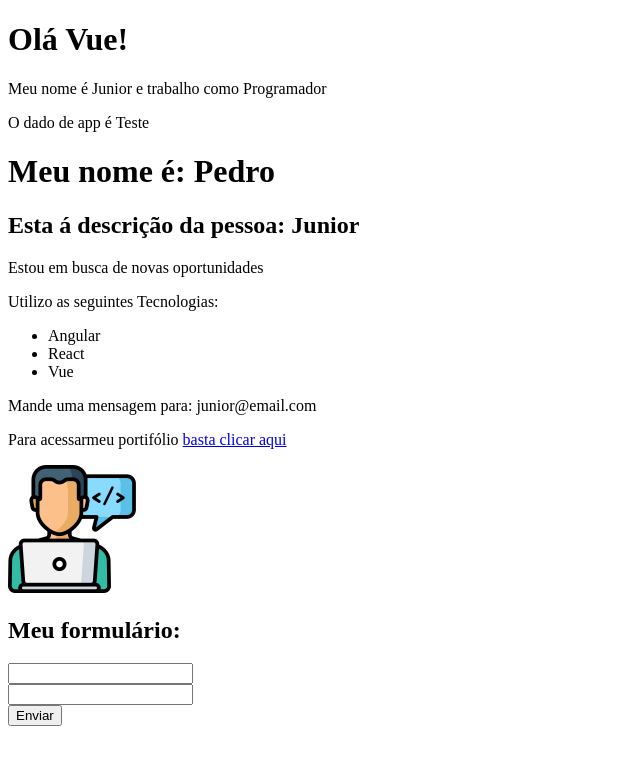
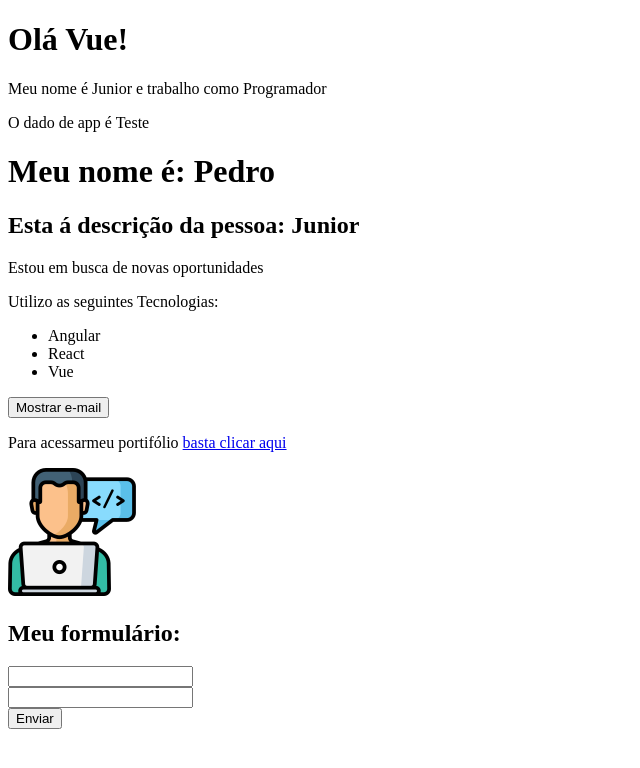
Before and after one commit to valberjr/hora-de-codar-vue-3, a Vue app in the folder 2-instalacao-cli/: page / in a window 1280 px wide. Shown: the top 768 px of the page, without its empty margins (0-640 px from the left). Built offline with nearby package versions, Linux system fonts and the light colour scheme.

Commit message:
métodos

```diff
--- a/2-instalacao-cli/src/components/Info.vue
+++ b/2-instalacao-cli/src/components/Info.vue
@@ -8,6 +8,9 @@
             <li>React</li>
             <li>Vue</li>
         </ul>
+        <div>
+            <button @click="showEmail">{{ textoBotao }}</button>
+        </div>
         <p v-show="mostrar_email">Mande uma mensagem para: {{ email }}</p>
         <p>
             Para acessarmeu portifólio
@@ -28,10 +31,21 @@ export default {
     data() {
         return {
             esta_trabalhando: false,
-            mostrar_email: true,
+            mostrar_email: false,
             email: 'junior@email.com',
             meu_link: 'https://google.com',
+            textoBotao: 'Mostrar e-mail',
         };
+    },
+    methods: {
+        showEmail() {
+            this.mostrar_email = !this.mostrar_email;
+            if (!this.mostrar_email) {
+                this.textoBotao = 'Mostrar e-mail';
+            } else {
+                this.textoBotao = 'Esconder e-mail';
+            }
+        },
     },
 };
 </script>
--- a/2-instalacao-cli/src/components/LifeCycle.vue
+++ b/2-instalacao-cli/src/components/LifeCycle.vue
@@ -14,11 +14,18 @@ export default {
         setTimeout(() => {
             this.nome = 'Junior';
         }, 1000);
+        this.lifeCycle();
     },
     mounted() {
         setTimeout(() => {
             this.nome = 'Pedro';
         }, 2000);
+        this.lifeCycle();
+    },
+    methods: {
+        lifeCycle() {
+            console.log('Executou');
+        },
     },
 };
 </script>
```
